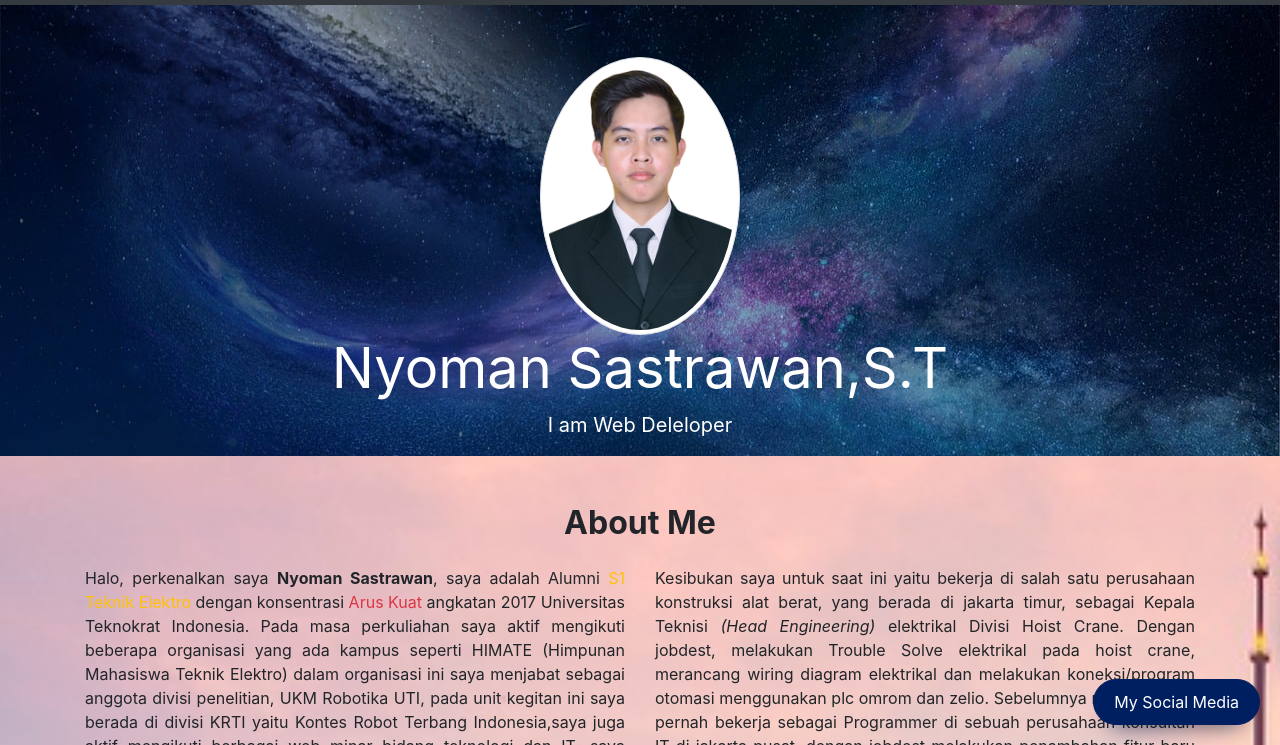
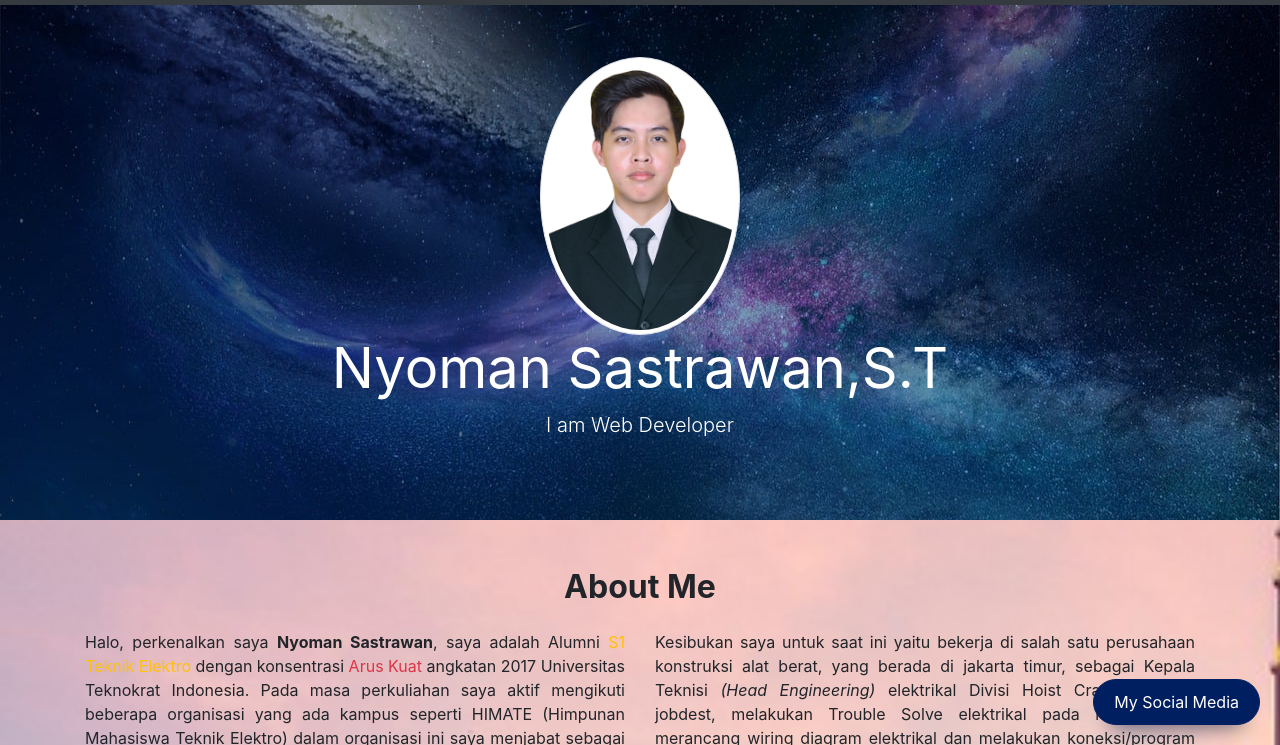
Before and after one commit to nyomsas99/portfolio_B4, a plain HTML site: page index.html in a window 1280 px wide. Shown: the part 55-800 px from the top of the page. Drawn offline with nearby package versions, Linux system fonts and the light colour scheme.

Commit message:
change abaout

```diff
--- a/index.html
+++ b/index.html
@@ -56,7 +56,7 @@
           <div class="container text-center">
             <img src="image/me.png" width="200" class="rounded-circle img-thumbnail">
             <h1 class="display-4 text-white"><strong>Nyoman Sastrawan,S.T</strong></h1>
-            <p class="lead text-white"><strong>I am Web Deleloper</strong></p>
+            <p class="lead text-white"><strong></strong></p>
           </div>
         </div>
       </section>
@@ -405,7 +405,7 @@
     <script src="https://cdnjs.cloudflare.com/ajax/libs/gsap/3.11.4/TextPlugin.min.js"></script>
     <script>
       gsap.registerPlugin(TextPlugin);
-
+      gsap.to('.lead',{duration:2, delay:1.5,text:'I am Web Developer'});
       gsap.from('.jumbotron img',{duration: 1,rotateY:360,opacity:0});
       gsap.from('.navbar', {duration: 1.5, y: '-100%',opacity:0, ease: 'bounce'});
       gsap.from('.display-4', {duration: 1, x: -50,opacity:0, delay:0.5, ease: 'back'});
--- a/style2.css
+++ b/style2.css
@@ -25,9 +25,8 @@ footer {
   background-attachment: fixed;
   background-position: 0 -140px;
   overflow: hidden;
-  background-repeat: no-repeat;
+
   position: relative;
-  padding-bottom: 0;
 }
 .checkbox {
   opacity: 0;
```
